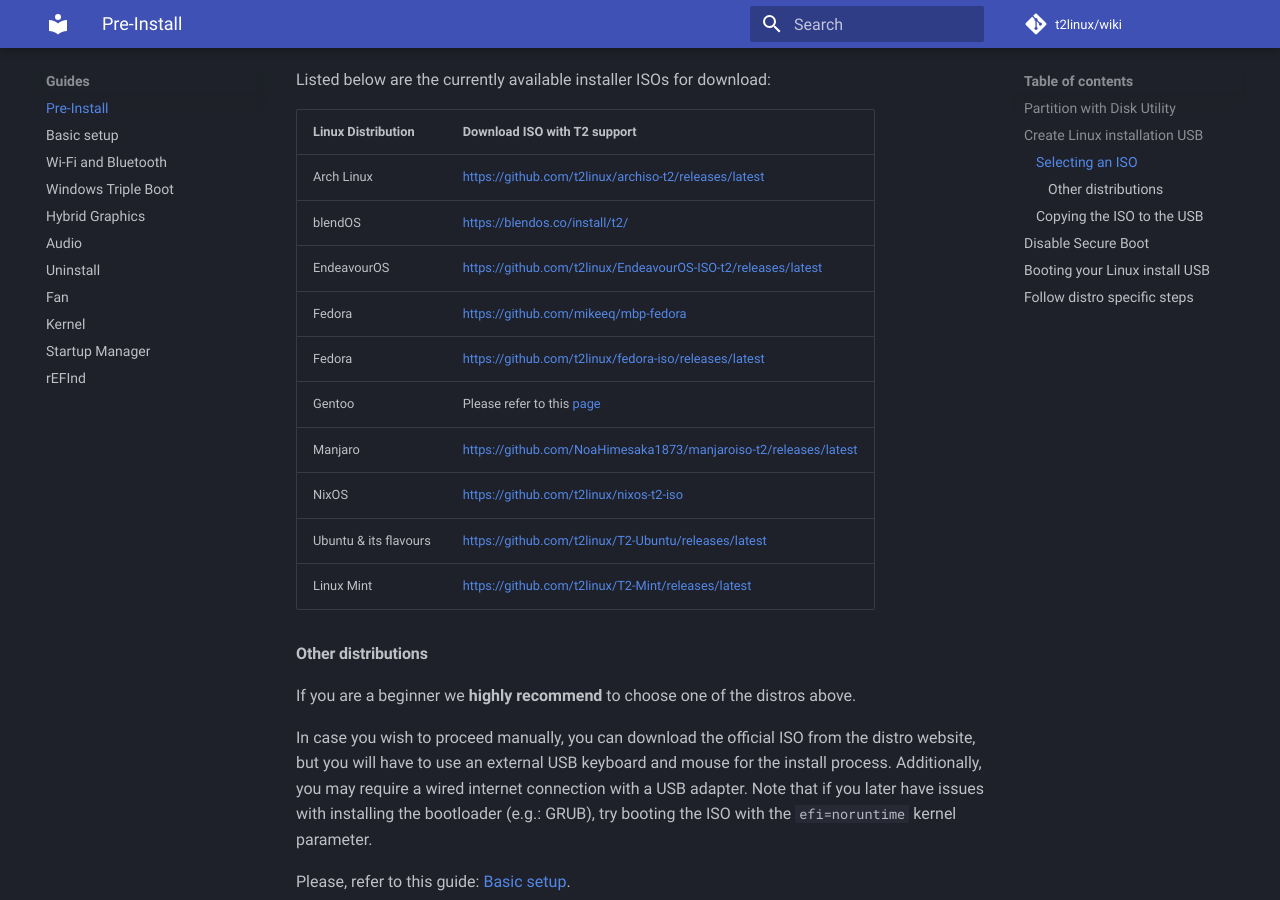
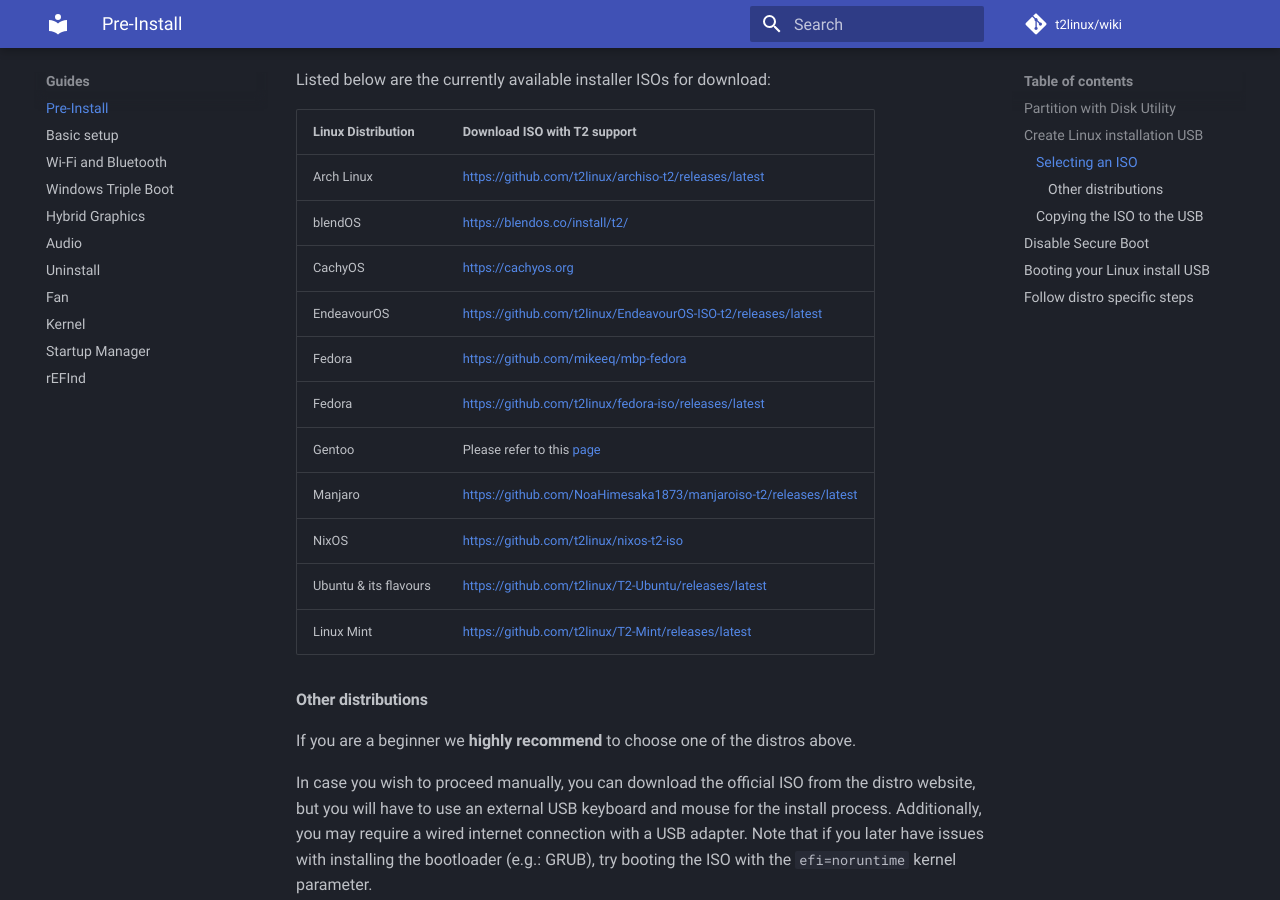
Before and after one commit to t2linux/wiki, an MkDocs documentation site: the page built from docs/guides/preinstall.md, in a window 1280 px wide and 900 px high, scrolled down 993 px. Built offline with MkDocs 1.6.1 and Material for MkDocs 9.7.7, drawn with Linux system fonts in a browser that asks for light colours; comment, search, counter and statistics services are not loaded.

Commit message:
Pre-install: Add CachyOS link

```diff
--- a/docs/guides/preinstall.md
+++ b/docs/guides/preinstall.md
@@ -29,6 +29,7 @@ Listed below are the currently available installer ISOs for download:
 | ----------------------- | ---------------------------- |
 | Arch Linux              | <https://github.com/t2linux/archiso-t2/releases/latest> |
 | blendOS                 | <https://blendos.co/install/t2/> |
+| CachyOS                 | <https://cachyos.org> |
 | EndeavourOS             | <https://github.com/t2linux/EndeavourOS-ISO-t2/releases/latest> |
 | Fedora                  | <https://github.com/mikeeq/mbp-fedora> |
 | Fedora                  | <https://github.com/t2linux/fedora-iso/releases/latest> |
```
